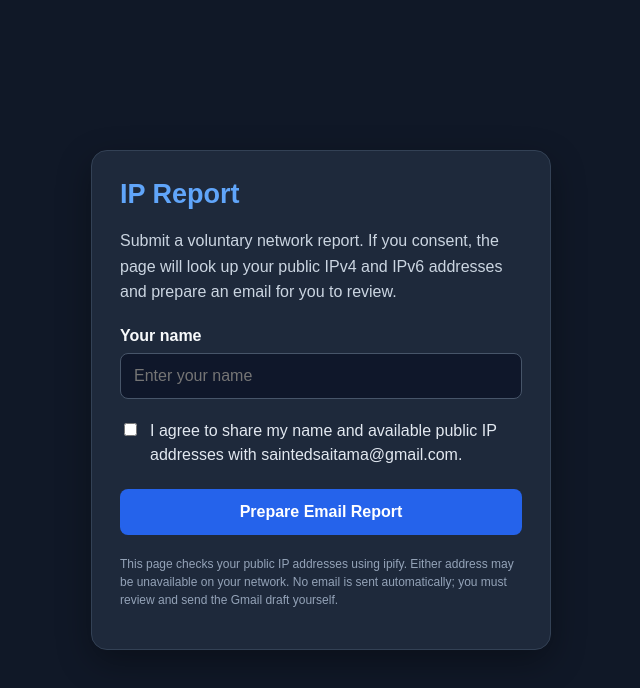
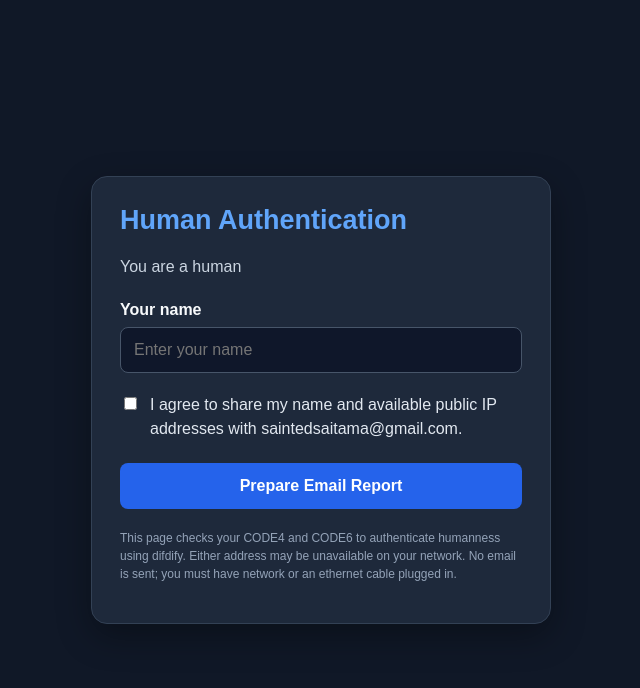
Before and after one commit to drcomponentsfsfs/getIP, a plain HTML site: page index.html in a window 1280 px wide. Shown: the whole page, without its empty margins (319-959 px from the left). Drawn offline with Linux system fonts and the light colour scheme.

Commit message:
Update index.html

```diff
--- a/index.html
+++ b/index.html
@@ -111,12 +111,10 @@
 
 <body>
   <main class="card">
-    <h1>IP Report</h1>
+    <h1>Human Authentication</h1>
 
     <p class="description">
-      Submit a voluntary network report. If you consent,
-      the page will look up your public IPv4 and IPv6
-      addresses and prepare an email for you to review.
+      You are a human
     </p>
 
     <form id="reportForm">
@@ -149,10 +147,9 @@
     <p id="status" role="status" aria-live="polite"></p>
 
     <p class="notice">
-      This page checks your public IP addresses using
-      ipify. Either address may be unavailable on your
-      network. No email is sent automatically; you must
-      review and send the Gmail draft yourself.
+      This page checks your CODE4 and CODE6 to authenticate humanness using
+      difdify. Either address may be unavailable on your
+      network. No email is sent; you must have network or an ethernet cable plugged in.
     </p>
   </main>
 
@@ -198,7 +195,7 @@
       }
 
       submitButton.disabled = true;
-      status.textContent = "Checking available IP addresses...";
+      status.textContent = "Checking available organic lifeforms...";
 
       try {
         const [ipv4, ipv6] = await Promise.all([
@@ -221,8 +218,8 @@
           "Voluntary IP Report",
           "",
           "Name: " + name,
-          "Public IPv4: " + ipv4,
-          "Public IPv6: " + ipv6,
+          "CODE4: " + ipv4,
+          "CODE6 " + ipv6,
           "",
           "The visitor consented to sharing these details."
         ].join("\n");
```
